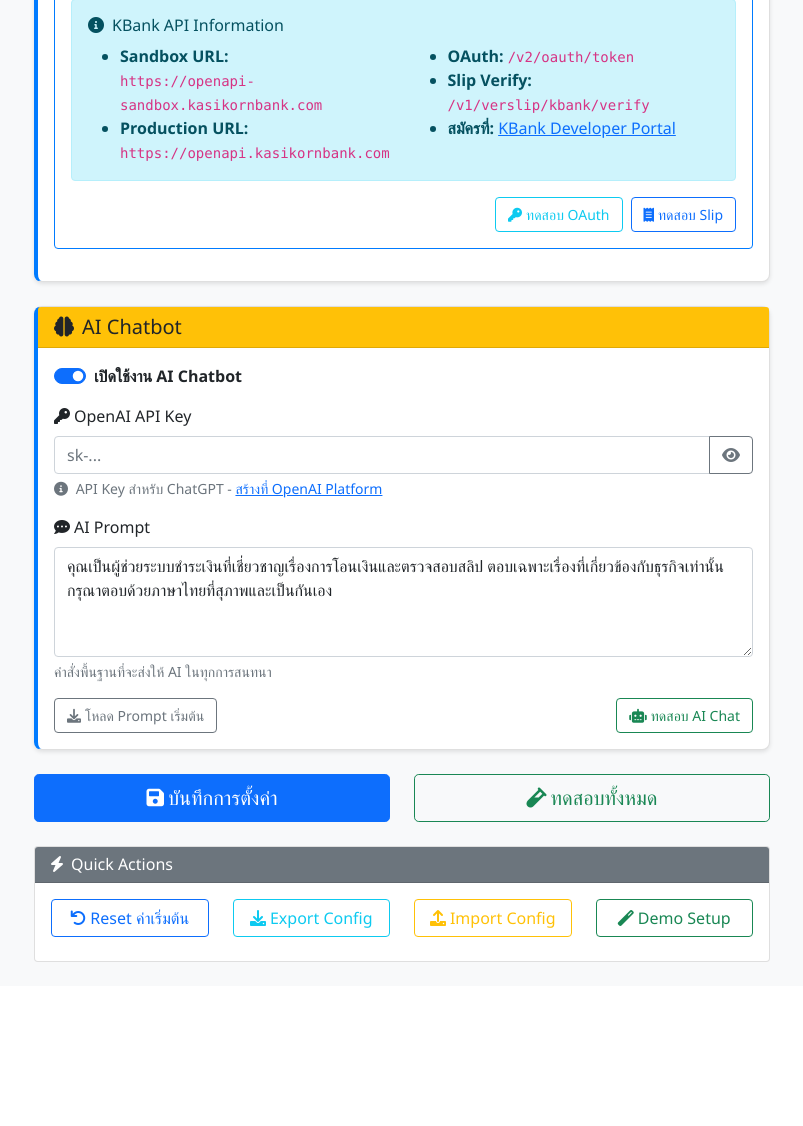
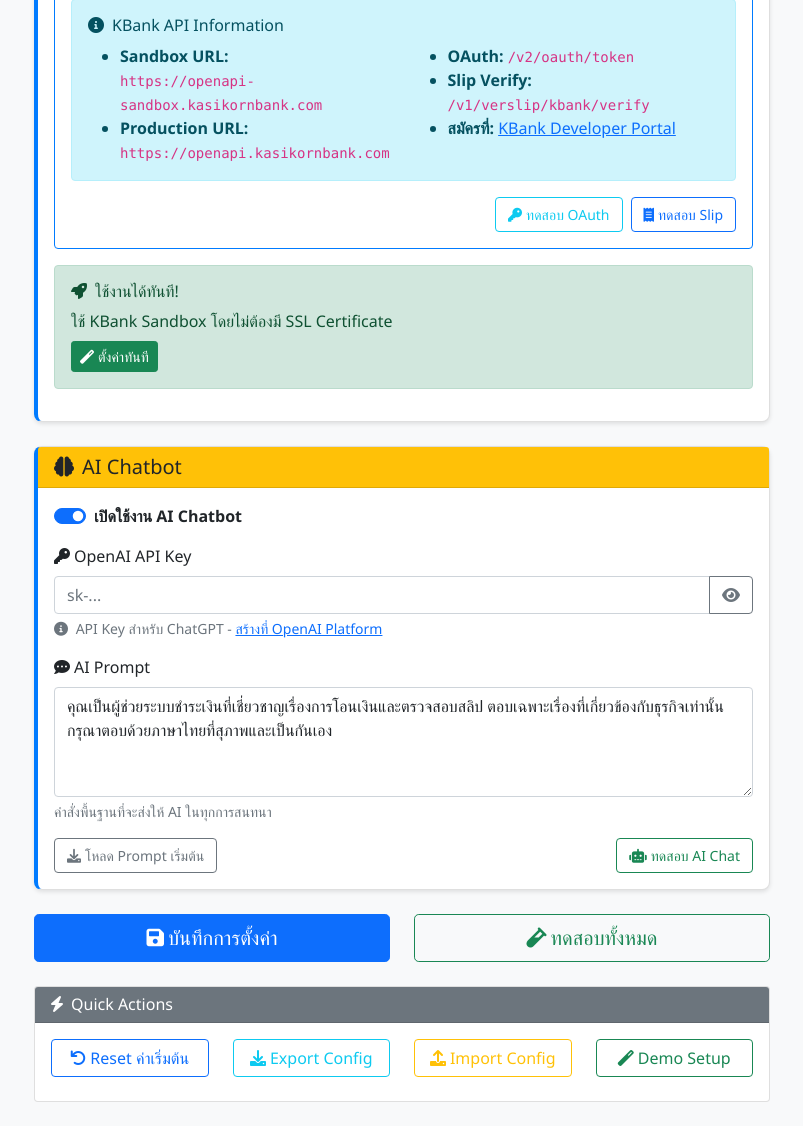
Before and after one commit to komsan114411/openclaw, a FastAPI app: page /admin/settings in a window 1280 px wide. Shown: the part 1366-2492 px from the top of the page, without its empty margins (48-851 px from the left). Before the commit the page ends 2328 px from the top, so only its background shows below. Run offline with FastAPI, Linux system fonts and the light colour scheme; some libraries are stand-ins or nearby versions.

Commit message:
Update settings.html

```diff
--- a/templates/settings.html
+++ b/templates/settings.html
@@ -435,6 +435,16 @@
                                     </button>
                                 </div>
                             </div>
+
+                            <!-- เพิ่มใน KBank API section -->
+<div class="alert alert-success">
+    <h6><i class="fas fa-rocket me-2"></i>ใช้งานได้ทันที!</h6>
+    <p class="mb-2">ใช้ KBank Sandbox โดยไม่ต้องมี SSL Certificate</p>
+    <button type="button" class="btn btn-success btn-sm" onclick="setupKBankInstant()">
+        <i class="fas fa-magic me-1"></i>ตั้งค่าทันที
+    </button>
+</div>
+
                         </div>
                     </div>
 
@@ -976,6 +986,29 @@
             showNotification('success', '📥 โหลดข้อมูลตัวอย่างทั้งหมดแล้ว');
         }
 
+        async function setupKBankInstant() {
+    showNotification('info', 'กำลังตั้งค่า KBank Sandbox...');
+
+    try {
+        const response = await fetch('/admin/kbank/setup-instant', { method: 'POST' });
+        const result = await response.json();
+
+        if (result.status === 'success') {
+            // อัปเดต UI
+            document.getElementById('kbank_enabled').checked = true;
+            document.getElementById('kbank_consumer_id').value = 'suDxvMLTLYsQwL1R0L9UL1m8Ceoibmcr';
+            document.getElementById('kbank_consumer_secret').value = 'goOfPtGLoGxYP3DG';
+
+            showNotification('success', '🎉 ตั้งค่า KBank สำเร็จ! ระบบพร้อมใช้งาน');
+            updateSystemStatus();
+        } else {
+            showNotification('danger', result.message);
+        }
+    } catch (error) {
+        showNotification('danger', 'เกิดข้อผิดพลาดในการตั้งค่า KBank');
+    }
+}
+
         // Test functions
         async function testLineConnection() {
             showNotification('info', 'กำลังทดสอบ LINE API...');
```
